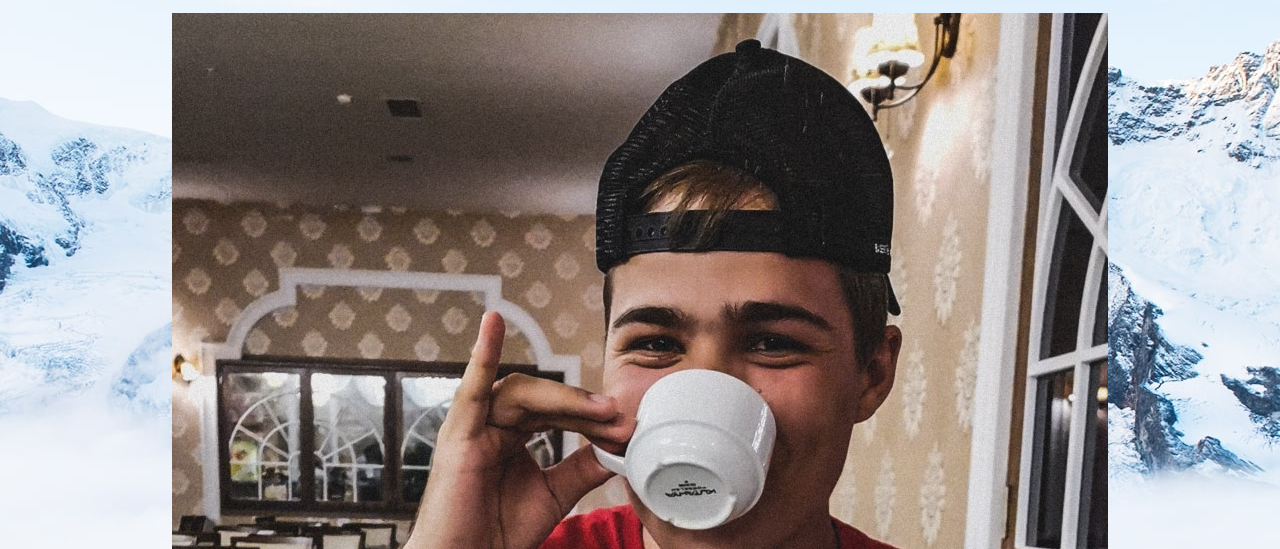
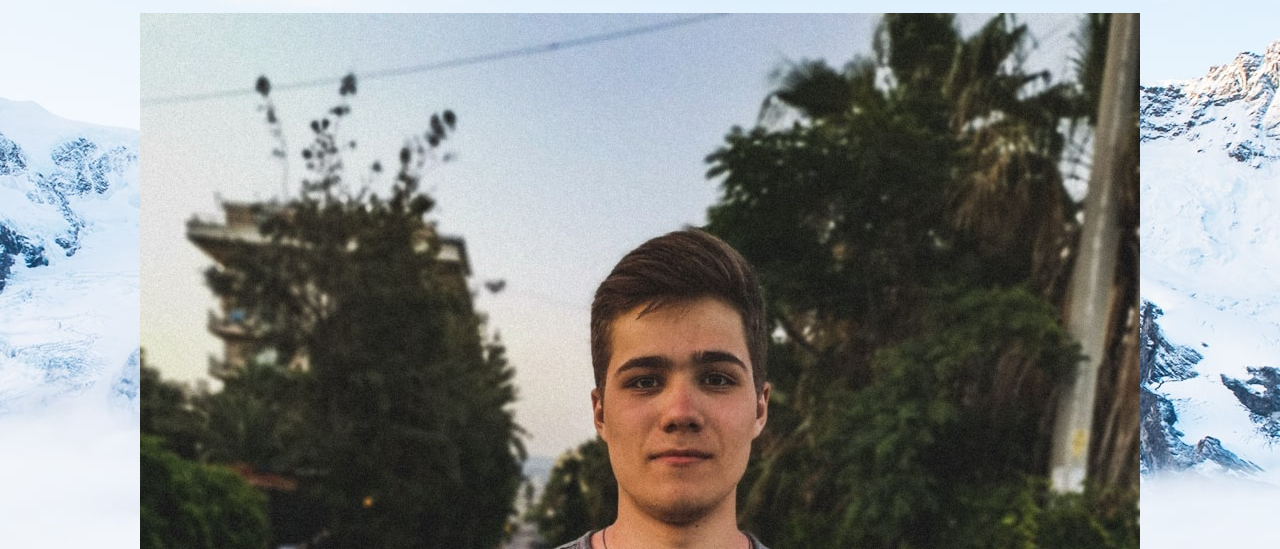
Before and after one commit to Ruslandarrad/WEB, a plain HTML site: page index.html in a window 1280 px wide. Shown: the part 403-952 px from the top of the page. Drawn offline with nearby package versions, Linux system fonts and the light colour scheme.

Commit message:
lj,fdbk byltrc

```diff
--- a/index.html
+++ b/index.html
@@ -23,7 +23,7 @@
 
  <div class="container">
   <figure class="user-image">
-  <img src="files/photo-2.jpg" alt="2020">
+  <img src="files/Photo-1.jpg" alt="2020">
 </figure>
 </div>
   <div class="container">
```
